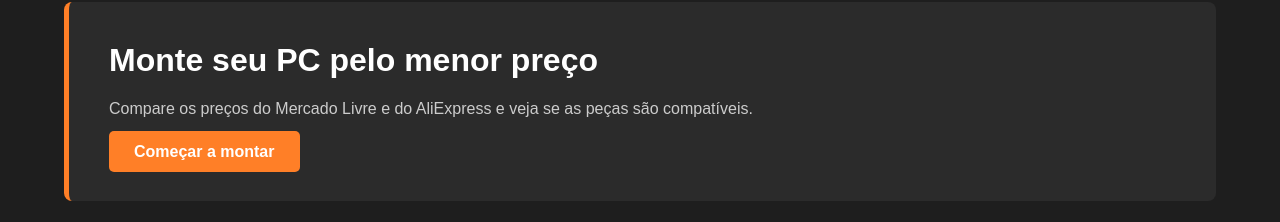
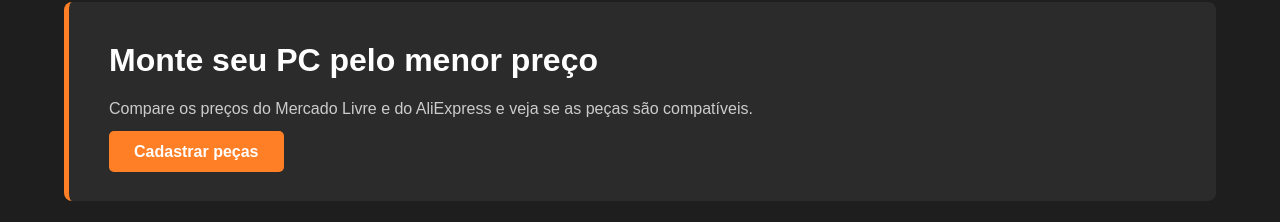
Before and after one commit to netohermes/buildpc-web-frontend, an Angular app: page / in a window 1280 px wide. Shown: the part 88-310 px from the top of the page. Built offline with nearby package versions, Linux system fonts and the light colour scheme.

Commit message:
refactor: troca links do montador na home e nos detalhes
Co-Authored-By: Claude Opus 5.5 <noreply@anthropic.com>

```diff
--- a/src/app/pages/componente-detalhe/componente-detalhe.html
+++ b/src/app/pages/componente-detalhe/componente-detalhe.html
@@ -1,4 +1,4 @@
-<a routerLink="/montador" class="voltar">← Voltar para o montador</a>
+<a routerLink="/" class="voltar">← Voltar para o início</a>
 
 @if (peca(); as p) {
 
--- a/src/app/pages/home/home.html
+++ b/src/app/pages/home/home.html
@@ -2,7 +2,7 @@
 <div class="banner">
   <h1>Monte seu PC pelo menor preço</h1>
   <p>Compare os preços do Mercado Livre e do AliExpress e veja se as peças são compatíveis.</p>
-  <a routerLink="/montador" class="botao">Começar a montar</a>
+  <a routerLink="/admin" class="botao">Cadastrar peças</a>
 </div>
 
 
```
